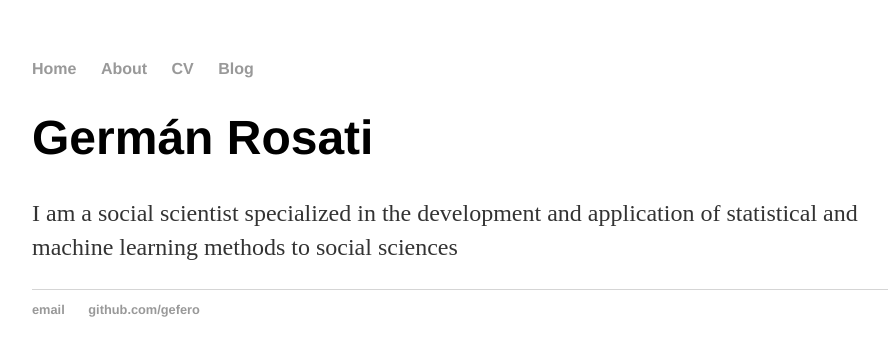
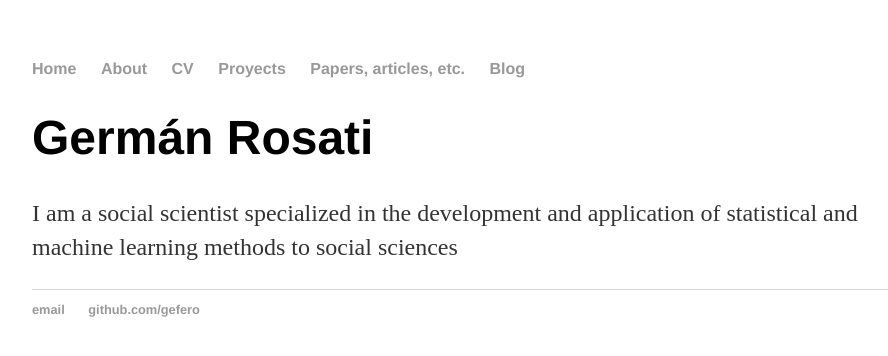
Before and after one commit to gefero/gefero.github.io, a Jekyll site: the page built from index.html, in a window 1280 px wide. Shown: the top 356 px of the page, without its empty margins (160-1048 px from the left). Built offline with Jekyll 4.4.1, drawn with Linux system fonts in a browser that asks for light colours.

Commit message:
Update default.html

```diff
--- a/_layouts/default.html
+++ b/_layouts/default.html
@@ -11,6 +11,8 @@
 	        		<li><a href="/">Home</a></li>
 		        	<li><a href="/about/">About</a></li>
 	        		<li><a href="/cv/">CV</a></li>
+				<li><a href="/proyects/">Proyects</a></li>
+				<li><a href="/papers/">Papers, articles, etc.</a></li>
 	        		<li><a href="/blog/">Blog</a></li>
 	    		</ul>
 			</nav>
```
